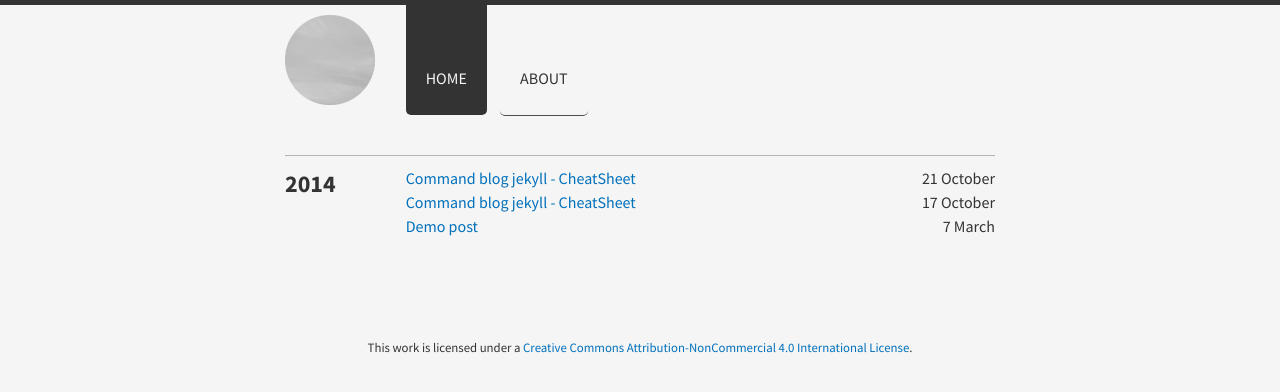
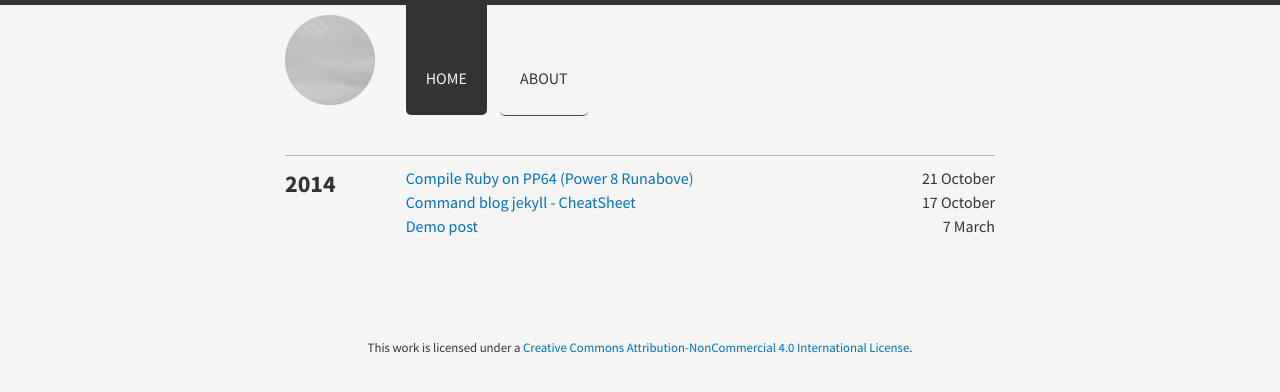
Before and after one commit to JakeRTFM/JakeRTFM.github.io, a Jekyll site: the page built from index.html, in a window 1280 px wide. Shown: the top 392 px of the page. Built offline with Jekyll 4.4.1, drawn with Linux system fonts in a browser that asks for light colours; nearby versions of some CDN libraries; Markdown is read by kramdown in place of the engine named in the settings.

Commit message:
new post

```diff
--- a/_posts/2014-10-21-ruby-compile-pp64.md
+++ b/_posts/2014-10-21-ruby-compile-pp64.md
@@ -1,6 +1,6 @@
 ---
 layout: post
-title: Command blog jekyll - CheatSheet
+title: Compile Ruby on PP64 (Power 8 Runabove)
 ---
 <div class="highlight"><pre>
 wget http://cache.ruby-lang.org/pub/ruby/2.1/ruby-2.1.3.tar.gz
```
